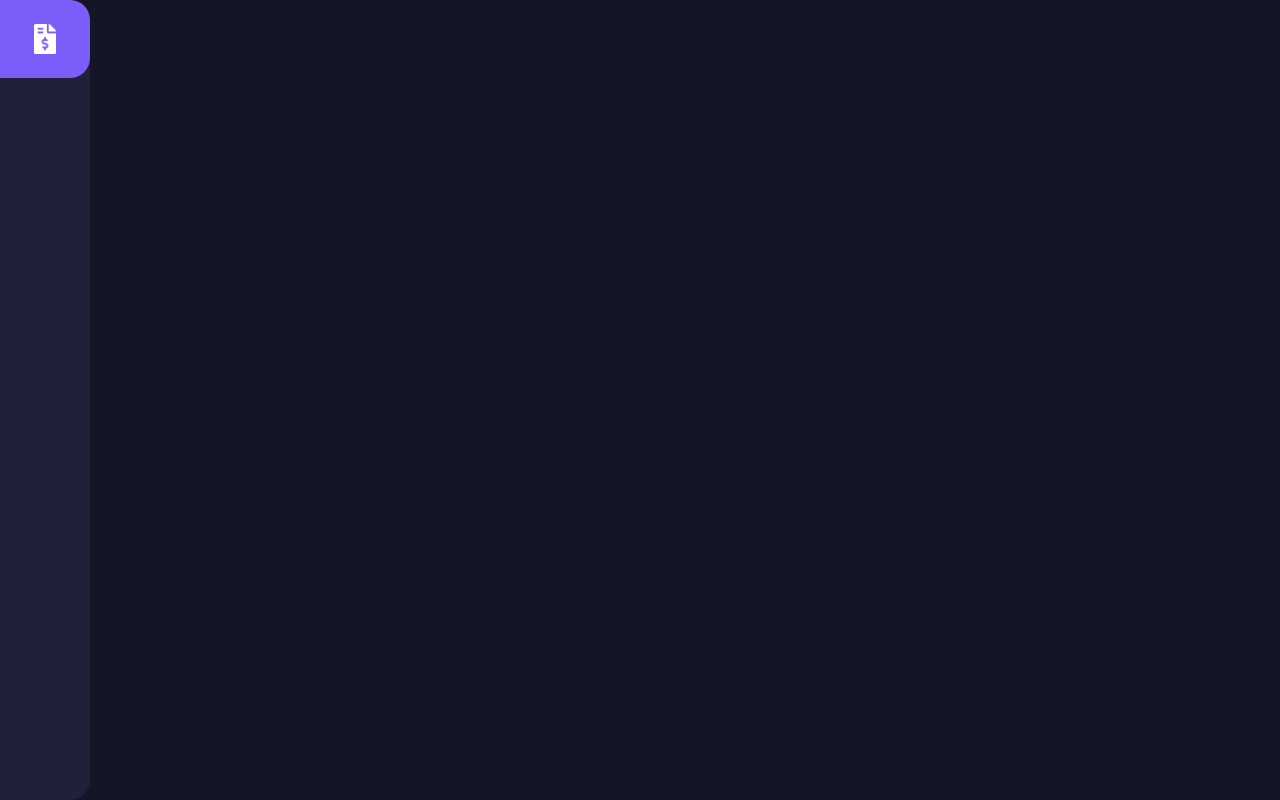
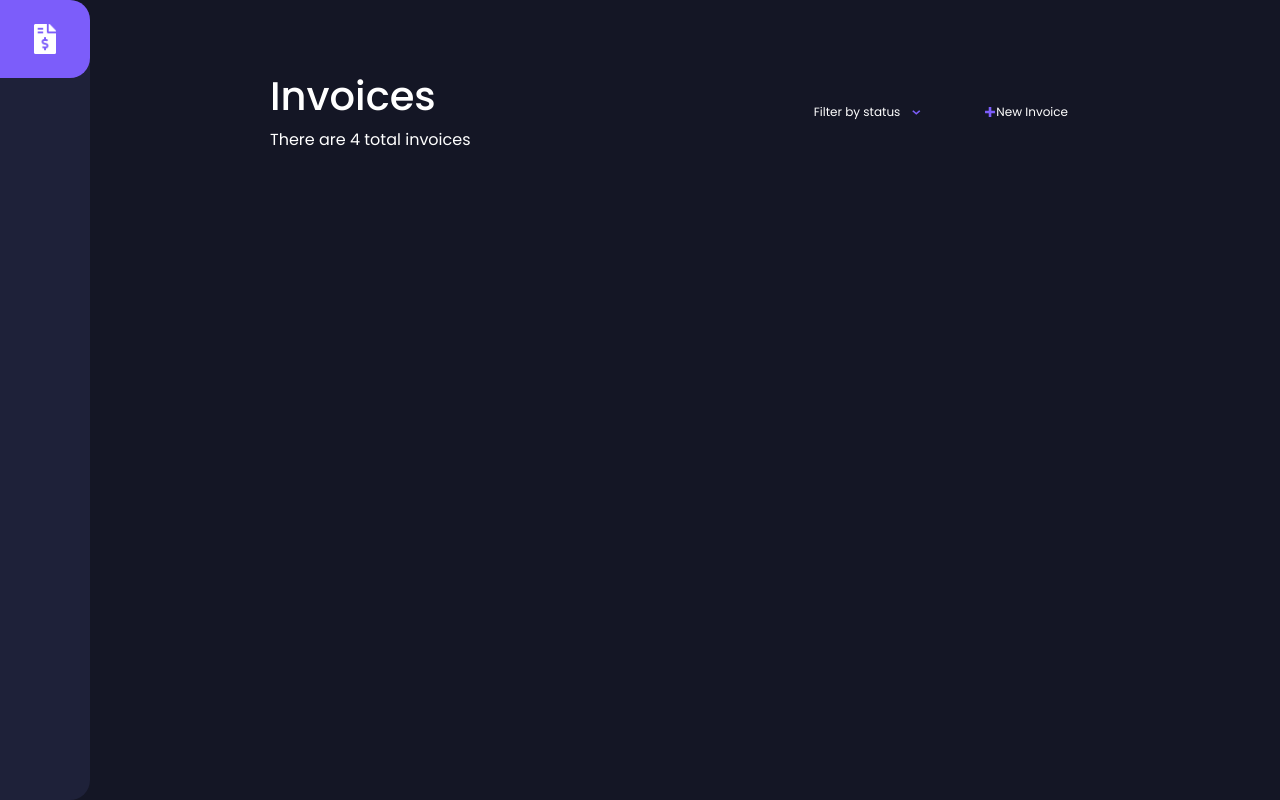
Before and after one commit to EdwardCastle/nuxt-1, a Nuxt app: page / in a window 1280 px wide. Built offline with nearby package versions, Linux system fonts and the light colour scheme.

Commit message:
feat: added some invoices index page

```diff
--- a/layouts/default.vue
+++ b/layouts/default.vue
@@ -1,15 +1,39 @@
 <template>
   <div>
-    <div class="app flex flex-column">
+    <div v-if="!mobile" class="app flex flex-column">
       <Navigation/>
+      <Nuxt/>
     </div>
-    <Nuxt/>
+    <div v-else class="mobile-message flex flex-column">
+      <h2>Sorry this app is not supported on Mobile devices</h2>
+      <p>To use this app please use a computer or a Table</p>
+    </div>
   </div>
 </template>
 
 <script>
   export default {
-    components: {}
+    data() {
+      return {
+        mobile: false,
+        tablet: false,
+        desktop: false,
+      }
+    },
+    created() {
+      if (process.client) {
+        this.checkScreen()
+        window.addEventListener("resize", this.checkScreen)
+      }
+    },
+    methods: {
+      checkScreen() {
+        const windowWidth = window.innerWidth
+        this.mobile = windowWidth < 768;
+        this.tablet = windowWidth >= 768 && windowWidth < 1024
+        this.desktop = windowWidth > 1024
+      }
+    }
   }
 </script>
 <style lang="scss" scoped>
--- a/pages/index.vue
+++ b/pages/index.vue
@@ -1,8 +1,80 @@
 <template>
-  <div></div>
+  <div class="home container">
+    <div class="header flex">
+      <div class="left flex flex-column">
+        <h1>Invoices</h1>
+        <span> There are 4 total invoices</span>
+      </div>
+      <div class="right flex">
+        <div class="filter flex" ref="filter" @click="toggleFilterMenu">
+          <span>Filter by status</span>
+          <img src="@/assets/images/icon-arrow-down.svg" alt="">
+          <ul v-show="filterMenu" class="filter-menu">
+            <li>Draft</li>
+            <li>Pending</li>
+            <li>Paid</li>
+            <li>Clear Filter</li>
+          </ul>
+        </div>
+        <div class="button flex" @click="newInvoice">
+          <div class="inner-button flex">
+            <img src="@/assets/images/icon-plus.svg" alt="">
+          </div>
+          <span>New Invoice</span>
+        </div>
+      </div>
+    </div>
+  </div>
 </template>
 
 <script>
   export default {}
 </script>
-<style></style>
+<style lang="scss" scoped>
+  .home {
+    color: #ffffff;
+  }
+
+  .header {
+    margin-bottom: 65px;
+
+    .left, .right {
+      flex: 1;
+    }
+
+    .right {
+      justify-content: flex-end;
+      align-items: center;
+
+      .button, .filter {
+        align-items: center;
+
+        span {
+          font-size: 12px;
+        }
+      }
+
+      .filter {
+        position: relative;
+        margin-right: 40px;
+
+        span, img {
+          pointer-events: none;
+        }
+
+        img {
+          margin-left: 12px;
+          width: 9px;
+          height: 5px;
+        }
+        .filter-menu{
+          width: 120px;
+          position: absolute;
+          top: 25px;
+          list-style: none;
+          background-color: #1e2139;
+        }
+      }
+    }
+  }
+</style>
```
